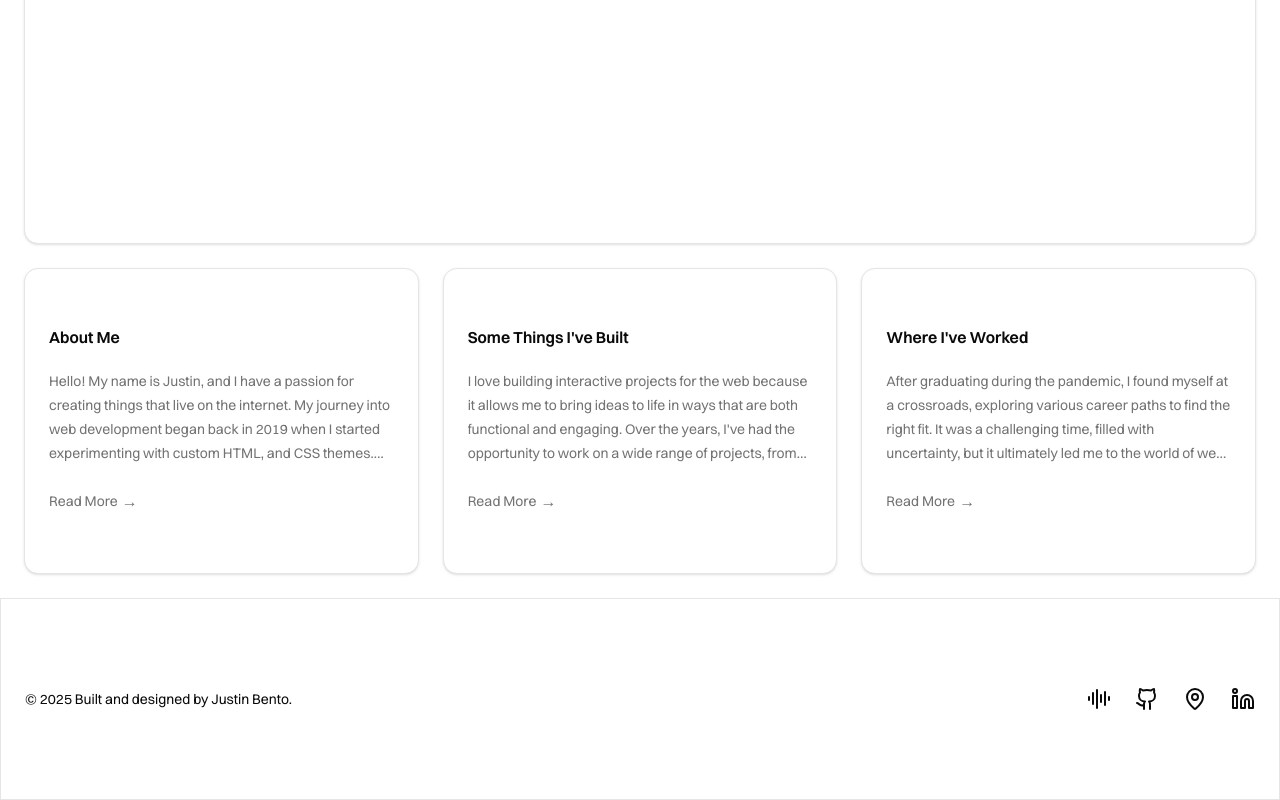
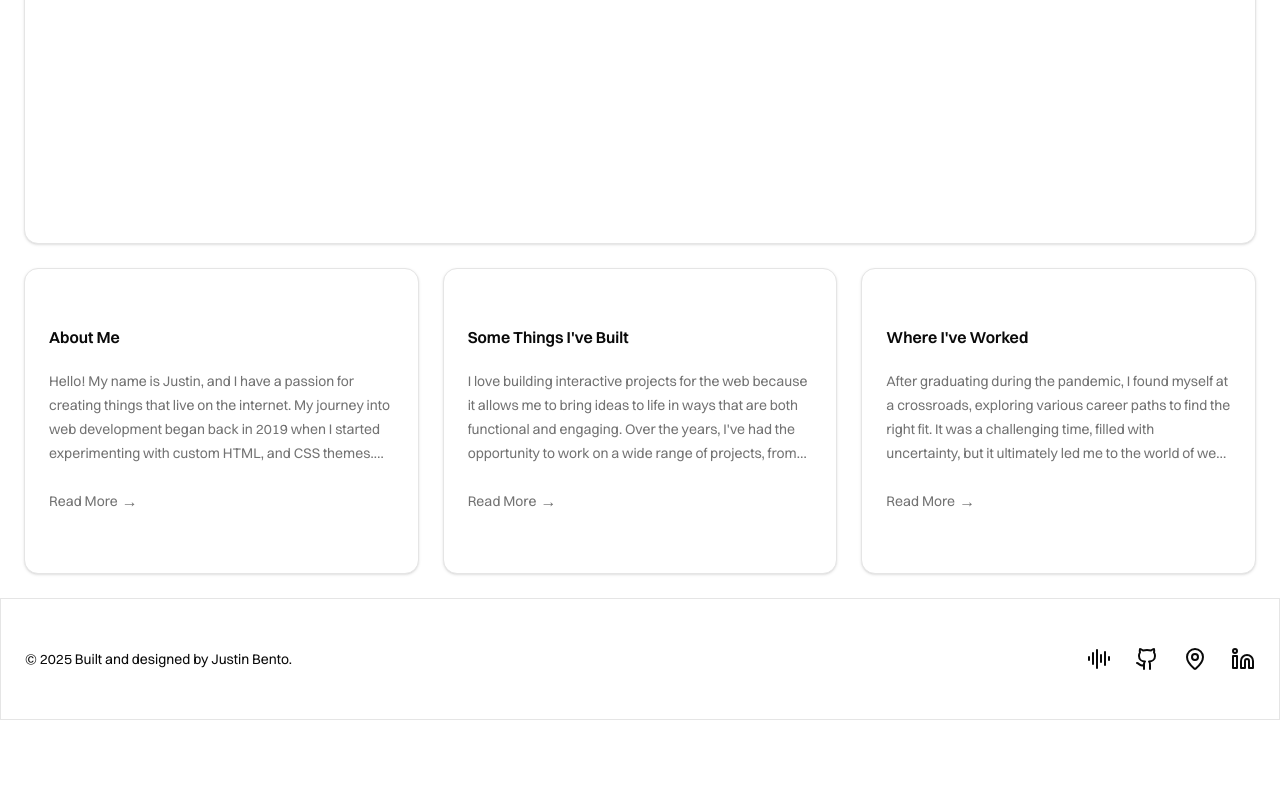
Before and after one commit to Justin-Bento/portfolio, a Next.js app: page / in a window 1280 px wide. Shown: the part 670-1470 px from the top of the page. After the commit the page ends 1390 px from the top, so only its background shows below. Built offline with nearby package versions, Linux system fonts and the light colour scheme.

Commit message:
Updated spacing for the footer as it was too big.

```diff
--- a/src/components/Footer.tsx
+++ b/src/components/Footer.tsx
@@ -16,7 +16,7 @@ export default function Footer() {
   return (
     <footer className="">
       <Card className="shadow-none rounded-none">
-        <CardContent className="container mx-auto px-6 py-16 md:flex md:items-center md:justify-between">
+        <CardContent className="container mx-auto p-6 md:flex md:items-center md:justify-between">
           <ul className="flex list-none justify-start space-x-6 md:order-2 lg:justify-center">
             {footer_navigation.map((item, index) => (
               <li key={index} className="">
```
